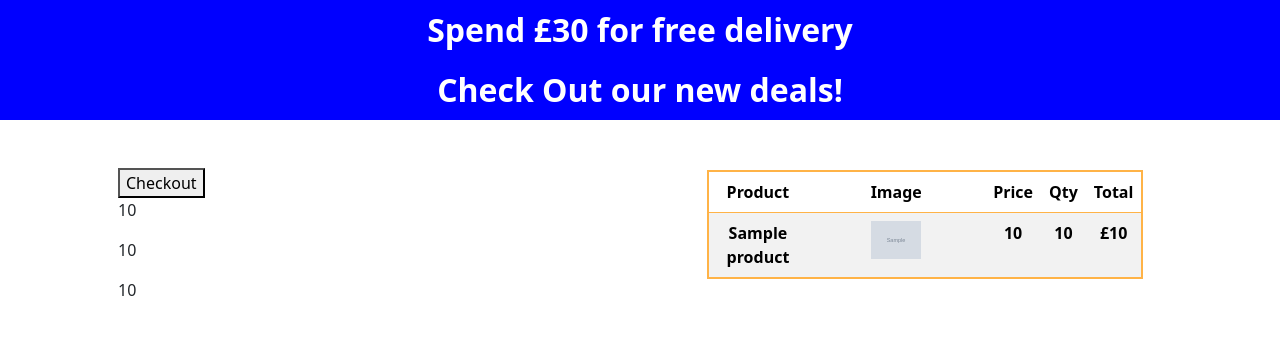
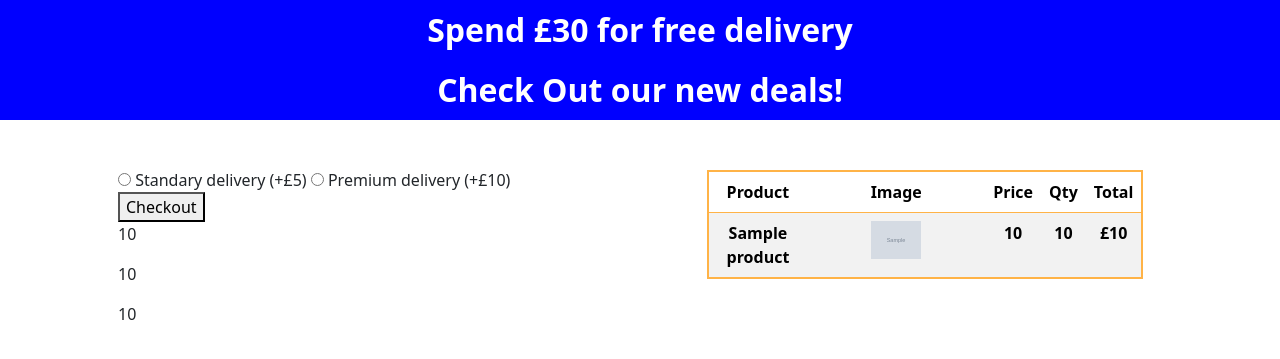
Before and after one commit to HarrisonT1/Portfolio-Project-5, a Django app: template checkout/templates/checkout/checkout.html in a window 1280 px wide. Shown: the part 80-439 px from the top of the page. Run offline with Django 4.2, Linux system fonts and the light colour scheme; the template is opened without the code that fills it: most values are stand-ins (such as "Sample title", 1, 10 or a date in 2020); grey boxes marked "Sample" are stand-in pictures; lists and menus that the app fills with data are empty; some libraries are stand-ins or nearby versions.

Commit message:
Changed dropdown to raido buttons

```diff
--- a/checkout/forms.py
+++ b/checkout/forms.py
@@ -15,5 +15,4 @@ class OrderForm(forms.ModelForm):
             'town',
             'street_address1',
             'street_address2',
-            'delivery_method',
         ]
--- a/checkout/templates/checkout/checkout.html
+++ b/checkout/templates/checkout/checkout.html
@@ -8,6 +8,14 @@
                     <form method="POST">
                         {% csrf_token %}
                         {{ form|crispy }}
+                        <label>
+                            <input type="radio" value="standard" name="delivery_method">
+                            Standary delivery (+£5)
+                        </label>
+                        <label>
+                            <input type="radio" value="premium" name="delivery_method">
+                            Premium delivery (+£10)
+                        </label>
                         <button type="submit">Checkout</button>
                     </form>
                     <div>
```
